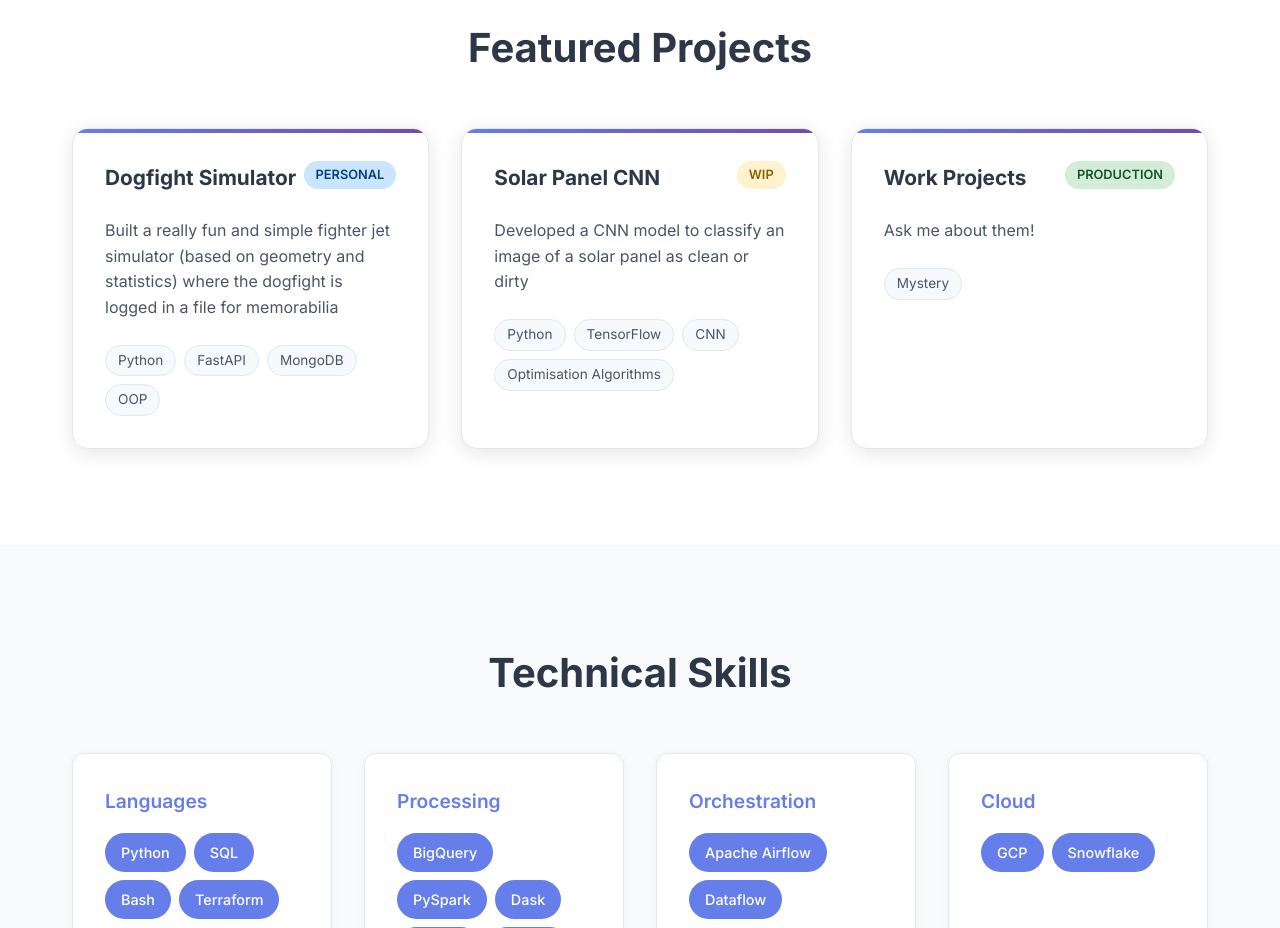
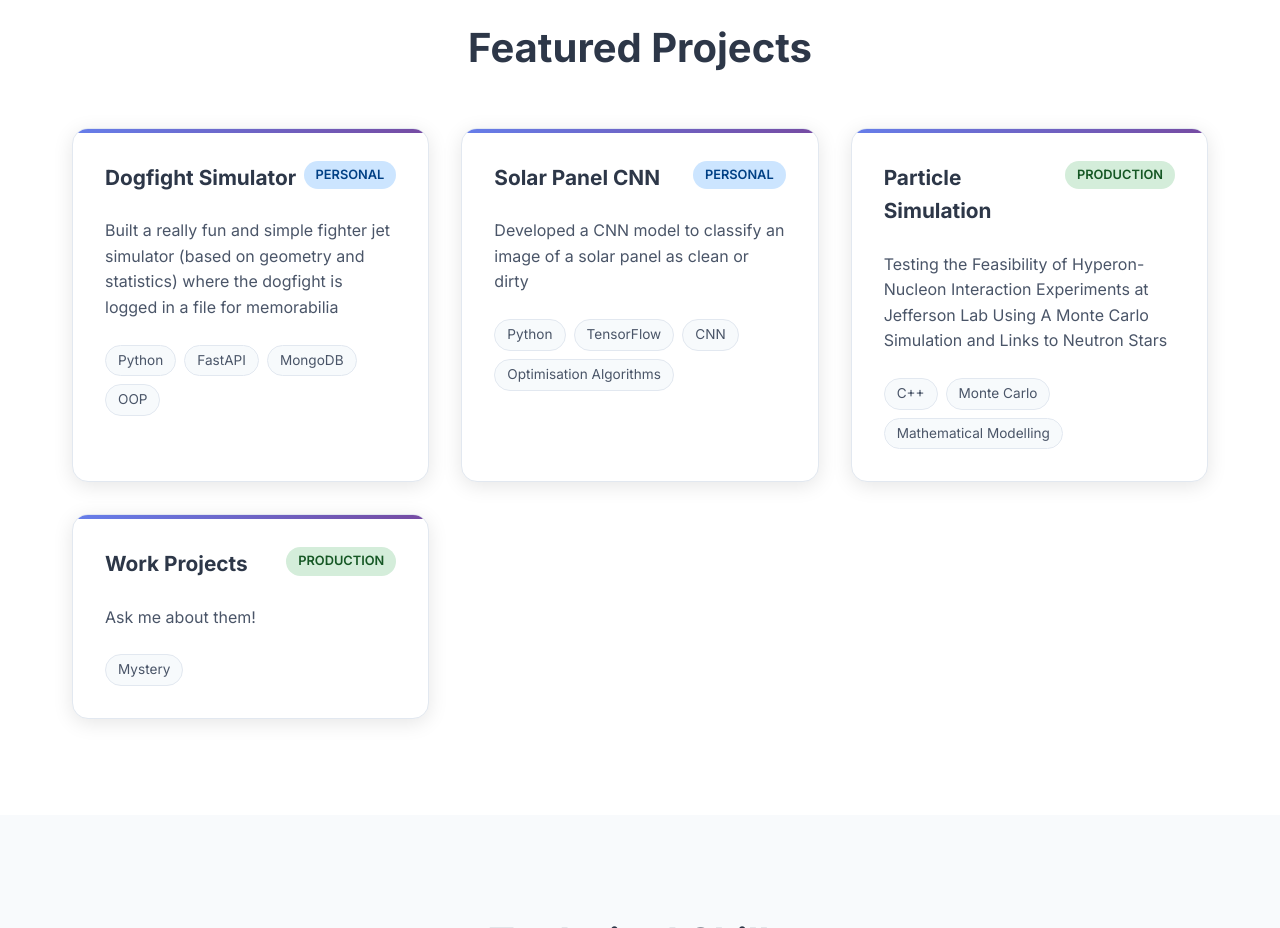
Before and after one commit to MattySanchez20/mattysanchez20.github.io, a React (Create React App) app in the folder my-app/: page / in a window 1280 px wide. Shown: the part 880-1808 px from the top of the page. Built offline with nearby package versions, Linux system fonts and the light colour scheme.

Commit message:
add thesis

```diff
--- a/my-app/src/App.js
+++ b/my-app/src/App.js
@@ -17,7 +17,13 @@ function App() {
       title: "Solar Panel CNN",
       description: "Developed a CNN model to classify an image of a solar panel as clean or dirty",
       tech: ["Python", "TensorFlow", "CNN", "Optimisation Algorithms"],
-      status: "WIP"
+      status: "Personal"
+    },
+    {
+      title: "Particle Simulation",
+      description: "Testing the Feasibility of Hyperon-Nucleon Interaction Experiments at Jefferson Lab Using A Monte Carlo Simulation and Links to Neutron Stars",
+      tech: ["C++", "Monte Carlo", "Mathematical Modelling"],
+      status: "Production"
     },
     {
       title: "Work Projects",
```
